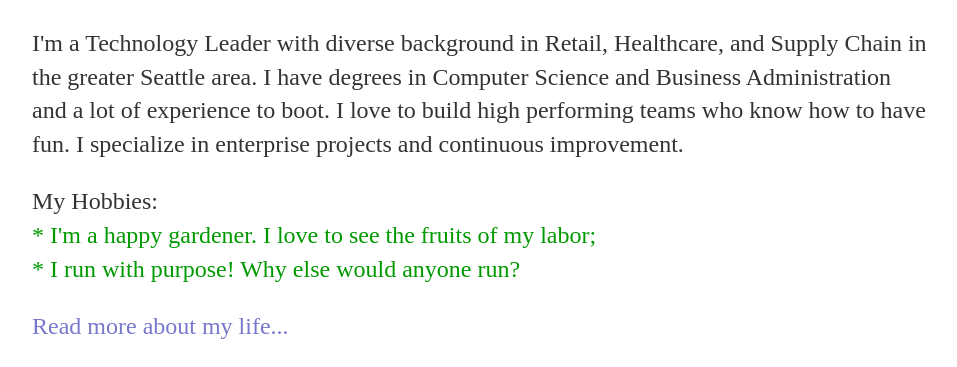
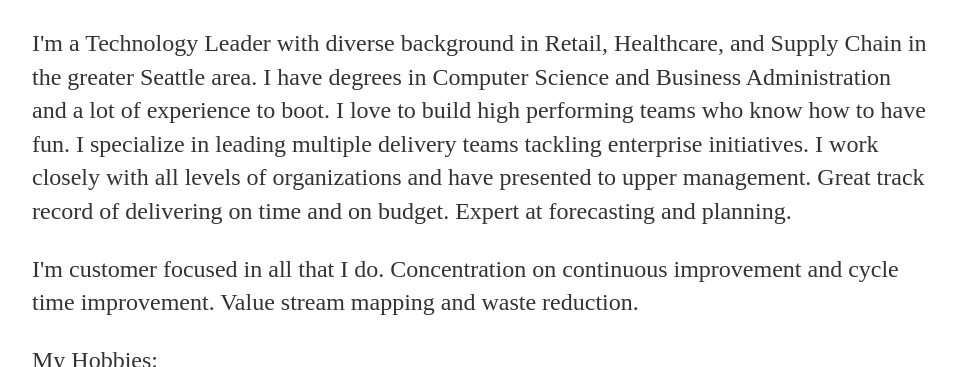
Before and after one commit to mo4dawg/mo4dawg.github.io, a Jekyll site: the page built from index.html, in a window 1280 px wide, cut to the strip 381-748 px from the top of the page. Shown: the whole strip, without its empty margins (160-1117 px from the left). Built offline with Jekyll 4.4.1, drawn with Linux system fonts in a browser that asks for light colours.

Commit message:
Update index.html

```diff
--- a/index.html
+++ b/index.html
@@ -8,7 +8,8 @@ title: Kevin Connell, Technology Leader
 	<tr> <td><img src="https://cloud.githubusercontent.com/assets/19477681/15613286/a2419606-23e7-11e6-934d-6232354f086b.jpg" width="220" height="280"></td> <td width = "75%" align = "center"><h1>Hi there, I'm Kevin Connell</br>  Senior Technology Leader</h1></td> </tr>
         </table>
         <span></span>
-		<p>I'm a Technology Leader with diverse background in Retail, Healthcare, and Supply Chain in the greater Seattle area.  I have degrees in Computer Science and Business Administration and a lot of experience to boot.  I love to build high performing teams who know how to have fun.  I specialize in enterprise projects and continuous improvement.</p>
+		<p>I'm a Technology Leader with diverse background in Retail, Healthcare, and Supply Chain in the greater Seattle area.  I have degrees in Computer Science and Business Administration and a lot of experience to boot.  I love to build high performing teams who know how to have fun.  I specialize in leading multiple delivery teams tackling enterprise initiatives.  I work closely with all levels of organizations and have presented to upper management.  Great track record of delivering on time and on budget.  Expert at forecasting and  planning.  </p>
+		<p>I'm customer focused in all that I do.  Concentration on continuous improvement and cycle time improvement.  Value stream mapping and waste reduction.</p>
 		<p>My Hobbies:</br> <FONT COLOR="009900"> * I'm a happy gardener.  I love to see the fruits of my labor;<br> * I run with purpose!  Why else would anyone run? </FONT></p>
 		<p><span><a href="/about">Read more about my life...</a></p></span>
 		<p> </p>
```
